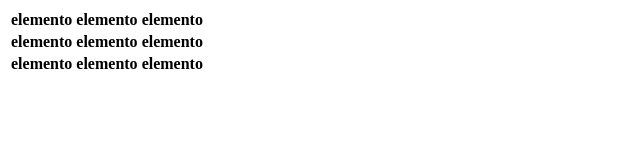
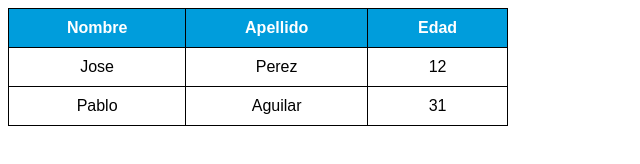
Before and after one commit to Eduardo-Arias/bases_web, a plain HTML site: page curso_ccs/tablas.html in a window 1280 px wide. Shown: the whole page, without its empty margins (0-640 px from the left). Drawn offline with Linux system fonts and the light colour scheme.

Commit message:
Se termina el ejercicio de las tablas

```diff
--- /dev/null
+++ b/curso_ccs/css/tablas.css
@@ -0,0 +1,26 @@
+body {
+    font-family: Arial, Helvetica, sans-serif;
+}
+
+table, td, th{
+    border: 1px solid black;
+}
+
+table {
+    border-collapse: collapse;
+    width: 500px;
+    text-align: center;
+}
+
+th ,td {
+    padding: 10px 20px;
+}
+
+th{
+    background-color: #009ddc;
+    color: #fff;
+}
+
+tr:hover{
+    background-color: #e5e5e5;
+}
--- a/curso_ccs/tablas.html
+++ b/curso_ccs/tablas.html
@@ -6,24 +6,25 @@
     <meta http-equiv="X-UA-Compatible" content="IE=edge">
     <meta name="viewport" content="width=device-width, initial-scale=1.0">
     <title>Tablas</title>
+    <link rel="stylesheet" href="./css/tablas.css">
 </head>
 
 <body>
     <table>
         <tr>
-            <th>elemento</th>
-            <th>elemento</th>
-            <th>elemento</th>
+            <th>Nombre</th>
+            <th>Apellido</th>
+            <th>Edad</th>
         </tr>
         <tr>
-            <th>elemento</th>
-            <th>elemento</th>
-            <th>elemento</th>
+            <td>Jose</td>
+            <td>Perez</td>
+            <td>12</td>
         </tr>
         <tr>
-            <th>elemento</th>
-            <th>elemento</th>
-            <th>elemento</th>
+            <td>Pablo</td>
+            <td>Aguilar</td>
+            <td>31</td>
         </tr>
     </table>
 </body>
```
